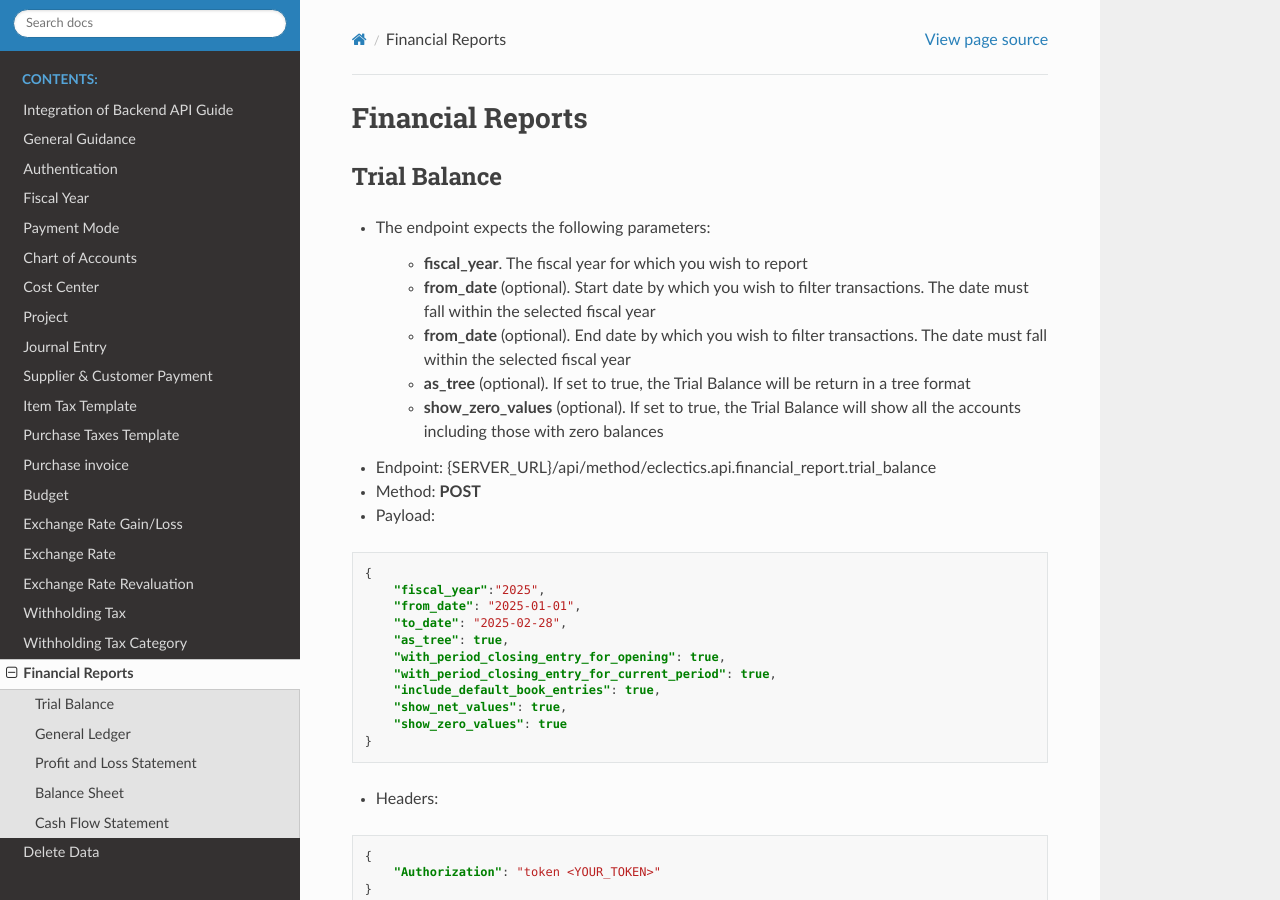
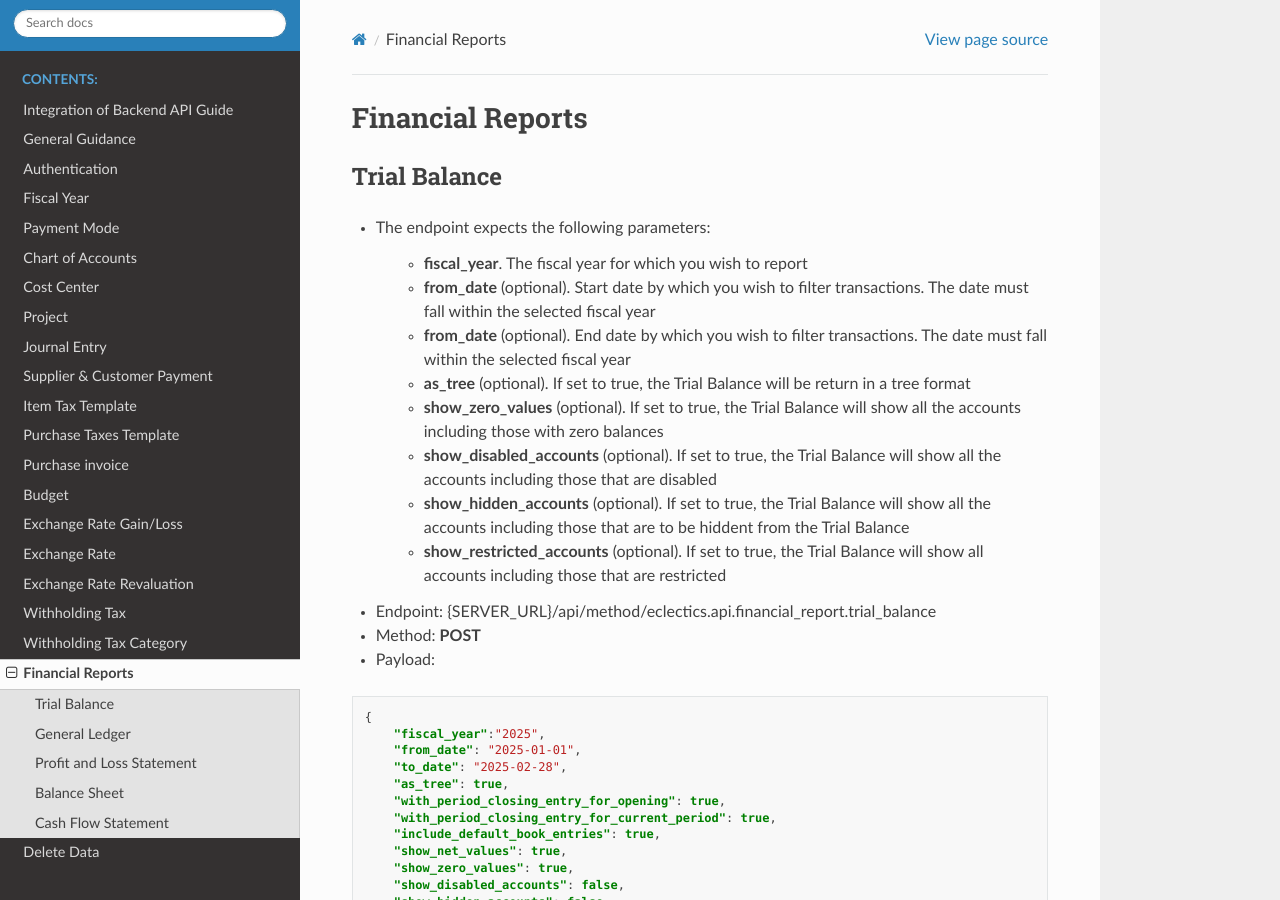
Before and after one commit to stevenyaga/erpnext-api-docs, a Sphinx documentation site: the page built from docs/financial-reports.rst, in a window 1280 px wide and 900 px high. Built offline with Sphinx 7.4.7 and the Read the Docs theme 3.1.0, drawn with Linux system fonts in a browser that asks for light colours; some of the changed text lies outside the part shown.

Commit message:
docs: update docs

```diff
--- a/docs/financial-reports.rst
+++ b/docs/financial-reports.rst
@@ -11,6 +11,9 @@ Trial Balance
     - **from_date** (optional). End date by which you wish to filter transactions. The date must fall within the selected fiscal year
     - **as_tree** (optional). If set to true, the Trial Balance will be return in a tree format
     - **show_zero_values** (optional). If set to true, the Trial Balance will show all the accounts including those with zero balances
+    - **show_disabled_accounts** (optional). If set to true, the Trial Balance will show all the accounts including those that are disabled
+    - **show_hidden_accounts** (optional). If set to true, the Trial Balance will show all the accounts including those that are to be hiddent from the Trial Balance
+    - **show_restricted_accounts** (optional). If set to true, the Trial Balance will show all accounts including those that are restricted
 
 - Endpoint: |BASE_API_URL|.financial_report.trial_balance
 - Method: **POST**
@@ -27,7 +30,10 @@ Trial Balance
         "with_period_closing_entry_for_current_period": true,
         "include_default_book_entries": true,
         "show_net_values": true,
-        "show_zero_values": true
+        "show_zero_values": true,
+        "show_disabled_accounts": false,
+        "show_hidden_accounts": false,
+        "show_restricted_accounts": false
     }
 
 - Headers:
```
